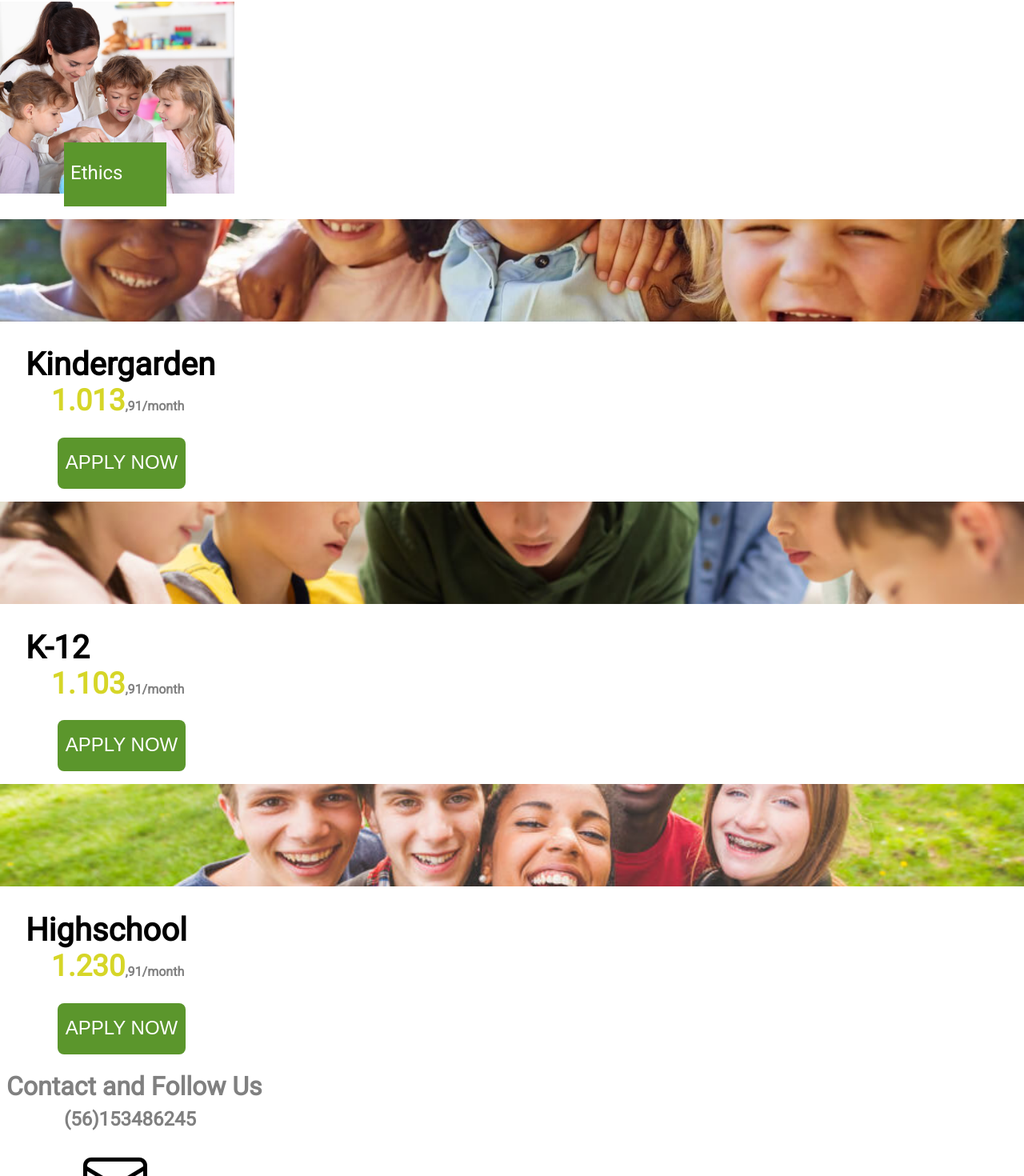
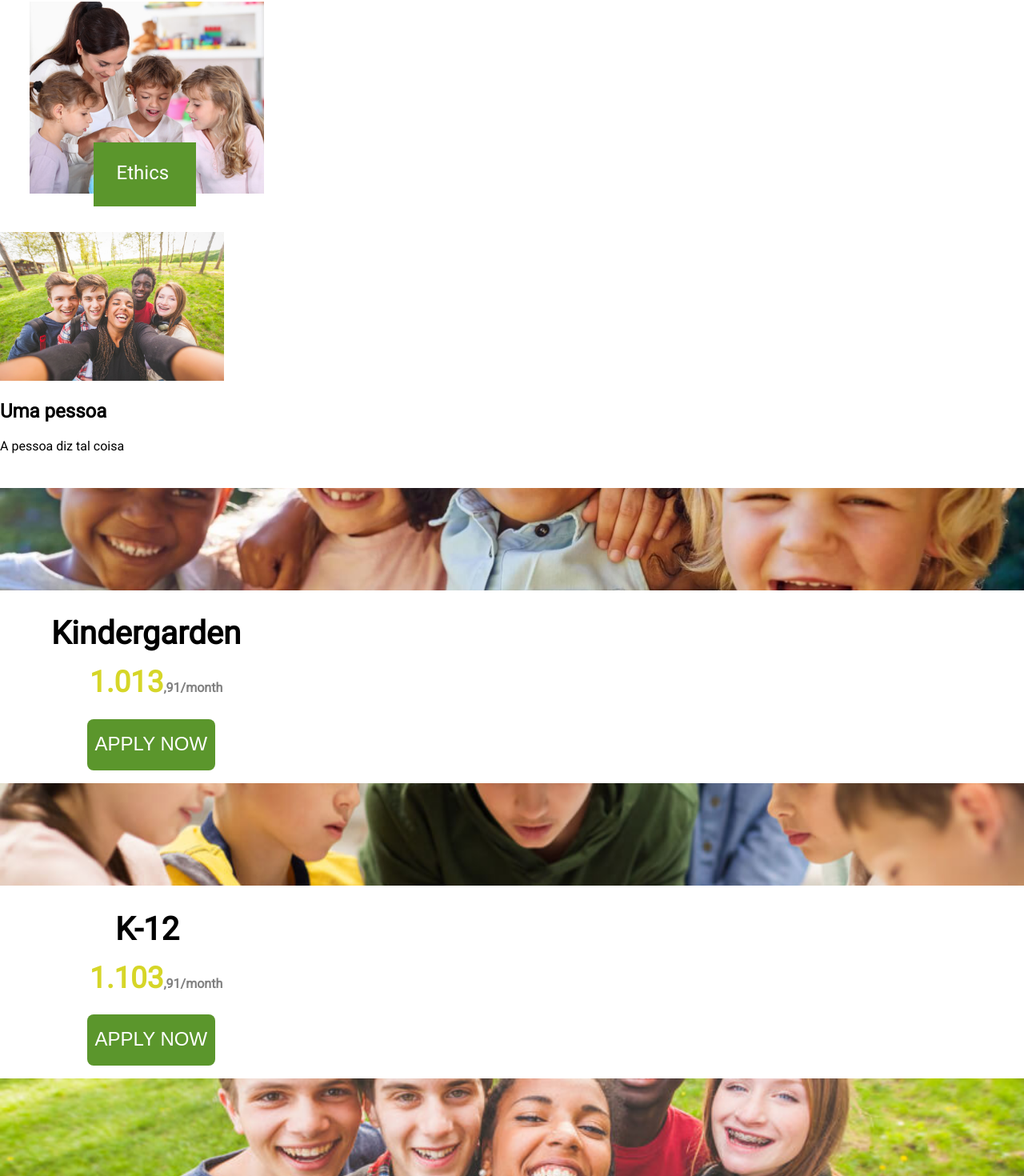
Before and after one commit to poissonfou/School-Site-Concept, a Vue app: page / in a window 1280 px wide. Shown: the part 1284-2754 px from the top of the page at 80% size. Built offline with nearby package versions, Linux system fonts and the light colour scheme.

Commit message:
started working on carousel

```diff
--- a/public/index.html
+++ b/public/index.html
@@ -20,4 +20,5 @@
   <!-- built files will be auto injected -->
 </body>
 
+
 </html>
--- a/src/App.vue
+++ b/src/App.vue
@@ -3,6 +3,7 @@
     <TheHeader />
     <FirstSection />
     <SecondSection />
+    <SliderComponent />
     <ThirdSection />
     <FourthSection />
     <TheFooter />
@@ -16,6 +17,7 @@ import FirstSection from "./components/sections/FirstSection.vue";
 import SecondSection from "./components/sections/SecondSection.vue";
 import ThirdSection from "./components/sections/ThirdSection.vue";
 import FourthSection from "./components/sections/FourthSection.vue";
+import SliderComponent from "./components/sections/SliderComponent.vue";
 
 export default {
   components: {
@@ -25,6 +27,7 @@ export default {
     SecondSection,
     ThirdSection,
     FourthSection,
+    SliderComponent,
   },
 };
 </script>
--- a/src/components/layout/TheFooter.vue
+++ b/src/components/layout/TheFooter.vue
@@ -14,9 +14,8 @@ footer {
 
 p {
   color: white;
-  margin: 0;
-  margin-left: 5rem;
-  margin-bottom: 0.5rem;
-  margin-top: 0.5rem;
+  margin-left: 6.8rem;
+  margin-bottom: 0.3rem;
+  margin-top: 0.6rem;
 }
 </style>
--- a/src/components/sections/FirstSection.vue
+++ b/src/components/sections/FirstSection.vue
@@ -29,6 +29,7 @@ export default {};
 section div {
   width: 18rem;
   margin: 0;
+  margin-left: 2rem;
   padding: 0;
 }
 
@@ -63,6 +64,10 @@ p {
 .text-box {
   width: 17.8rem;
   margin-top: 4rem;
-  margin-left: 0.5rem;
+  margin-left: 2.5rem;
+}
+
+a {
+  color: rgb(56, 187, 56);
 }
 </style>
--- a/src/components/sections/FourthSection.vue
+++ b/src/components/sections/FourthSection.vue
@@ -4,7 +4,7 @@
     <h2>(56)153486245</h2>
     <base-social>
       <a href="#"><i class="bi bi-envelope-at"></i></a>
-      <p>Email</p>
+      <p class="email">Email</p>
     </base-social>
     <base-social>
       <a href="#"><i class="bi bi-instagram"></i></a>
@@ -12,15 +12,15 @@
     </base-social>
     <base-social>
       <a href="#"><i class="bi bi-facebook"></i></a>
-      <p>Facebook</p>
+      <p class="facebook">Facebook</p>
     </base-social>
     <base-social>
       <a href="#"><i class="bi bi-twitter"></i></a>
-      <p>Twitter</p>
+      <p class="twitter">Twitter</p>
     </base-social>
     <base-social>
       <a href="#"><i class="bi bi-tiktok"></i></a>
-      <p>Tik Tok</p>
+      <p class="tiktok">Tik Tok</p>
     </base-social>
   </div>
 </template>
@@ -36,29 +36,45 @@ export default {
 <style scoped>
 h1 {
   color: gray;
-  margin-left: 0.5rem;
+  margin-left: 1.5rem;
   margin-bottom: 0;
 }
 
 h2 {
   color: gray;
-  margin-left: 5rem;
+  margin-left: 6rem;
   margin-top: 0.5rem;
 }
 
 i {
   font-size: 5rem;
   margin-bottom: 0;
-  margin-left: 6.5rem;
+  margin-left: 9rem;
 }
 
 p {
   font-size: 1.8rem;
   margin-top: 0;
-  margin-left: 5rem;
+  margin-left: 7.3rem;
 }
 
 a {
   color: black;
 }
+
+.email {
+  margin-left: 9.3rem;
+}
+
+.facebook {
+  margin-left: 7.6rem;
+}
+
+.twitter {
+  margin-left: 8.5rem;
+}
+
+.tiktok {
+  margin-left: 8.5rem;
+}
 </style>
--- a/src/components/sections/SecondSection.vue
+++ b/src/components/sections/SecondSection.vue
@@ -3,7 +3,7 @@
     <base-card>
       <img src="../../assets/robotics.jpg" alt="" />
       <template v-slot:desc>
-        <a href="">Tecnology</a>
+        <a href="#">Tecnology</a>
       </template>
     </base-card>
     <base-card>
@@ -15,7 +15,7 @@
     <base-card>
       <img src="../../assets/ethics.jpg" alt="" />
       <template v-slot:desc>
-        <a href="#">Ethics</a>
+        <a href="#" class="ethics">Ethics</a>
       </template>
     </base-card>
   </section>
@@ -28,14 +28,23 @@ export default {
   components: {
     BaseCard,
   },
+  methods: {},
 };
 </script>
 
 <style scoped>
+section {
+  margin-left: 2.3rem;
+}
+
 img {
   width: 18.3rem;
   height: 15rem;
   object-fit: cover;
+}
+
+.ethics {
+  margin-left: 1.3rem;
 }
 
 a {
--- /dev/null
+++ b/src/components/sections/SliderComponent.vue
@@ -0,0 +1,118 @@
+<template>
+  <div id="main-div">
+    <ul id="review-list">
+      <li>
+        <div>
+          <img src="../../assets/highschool.jpg" alt="" />
+          <div>
+            <h2>Uma pessoa</h2>
+            <p>A pessoa diz tal coisa</p>
+          </div>
+        </div>
+      </li>
+      <li>
+        <div class="main-div">
+          <img src="../../assets/k-12.jpg" alt="" />
+          <div>
+            <h2>Uma pessoa</h2>
+            <p>A pessoa diz tal coisa</p>
+          </div>
+        </div>
+      </li>
+      <li>
+        <div class="main-div">
+          <img src="../../assets/kindergarden.jpg" alt="" />
+          <div>
+            <h2>Uma pessoa</h2>
+            <p>A pessoa diz tal coisa</p>
+          </div>
+        </div>
+      </li>
+    </ul>
+    <a id="prev" href="#">&#8810;</a>
+    <a id="next" href="#">&#8811;</a>
+  </div>
+</template>
+
+<script>
+export default {
+  data() {
+    return {};
+  },
+  methods: {
+    Slider() {
+      let count = 1;
+      const slider = document.getElementById("main-div");
+      const slideList = document.getElementById("review-list");
+
+      let items = slideList.querySelectorAll("li").length;
+      let sliderWidth = slider.offsetWidth;
+
+      window.addEventListener("resize", function () {
+        sliderWidth = slider.offsetWidth;
+      });
+
+      // let prevSlide = function () {
+      //   if (this.count > 1) {
+      //     this.count = this.count - 2;
+      //     slideList.style.left = "-" + this.count * sliderWidth + "px";
+      //     this.count++;
+      //   } else {
+      //     this.count = items - 1;
+      //     slideList.style.left = "-" + this.count * sliderWidth + "px";
+      //     this.count++;
+      //   }
+
+      let nextSlide = function () {
+        if (count < items) {
+          slideList.style.left = "-" + count * 0.9999 * sliderWidth + "px";
+          count++;
+        }
+        if ((count = items)) {
+          slideList.style.left = "0px";
+          count = 1;
+        }
+      };
+
+      setInterval(function () {
+        nextSlide();
+      }, 2000);
+    },
+  },
+  mounted() {
+    this.Slider();
+  },
+};
+</script>
+
+<style scoped>
+#main-div {
+  position: relative;
+  width: 17.5rem;
+  height: 20rem;
+  margin-top: 2rem;
+  overflow: hidden;
+}
+
+#review-list {
+  position: relative;
+  list-style: none;
+  height: 100%;
+  width: 1000%;
+  padding: 0;
+  margin: 0;
+  transition: all 750ms ease;
+  left: 0;
+}
+
+li {
+  position: relative;
+  height: 100%;
+
+  float: left;
+}
+
+img {
+  width: 17.5rem;
+}
+</style>
--- a/src/components/sections/ThirdSection.vue
+++ b/src/components/sections/ThirdSection.vue
@@ -10,14 +10,14 @@
     <base-card-price>
       <img src="../../assets/k-12.jpg" alt="" />
       <template v-slot:desc>
-        <h1 class="title">K-12</h1>
+        <h1 class="title k-12">K-12</h1>
         <h1 class="price">1.103<span>,91/month</span></h1>
       </template>
     </base-card-price>
     <base-card-price>
       <img src="../../assets/highschool.jpg" alt="" />
       <template v-slot:desc>
-        <h1 class="title">Highschool</h1>
+        <h1 class="title highschool">Highschool</h1>
         <h1 class="price">1.230<span>,91/month</span></h1>
       </template>
     </base-card-price>
@@ -43,14 +43,23 @@ img {
 
 .title {
   font-size: 2.5rem;
-  margin-bottom: 0;
+  margin-bottom: 1rem;
+  margin-left: 2rem;
+}
+
+.k-12 {
+  margin-left: 7rem;
+}
+
+.highschool {
+  margin-left: 3.5rem;
 }
 
 .price {
   font-size: 2.3rem;
   color: rgb(214, 214, 40);
   margin-top: 0;
-  padding-left: 2rem;
+  padding-left: 5rem;
 }
 
 span {
--- a/src/components/ui/BaseButton.vue
+++ b/src/components/ui/BaseButton.vue
@@ -11,7 +11,7 @@ button {
   border: none;
   width: 10rem;
   height: 4rem;
-  margin-left: 4.5rem;
+  margin-left: 6.8rem;
 }
 
 button:hover {
--- a/src/main.js
+++ b/src/main.js
@@ -1,4 +1,5 @@
 import { createApp } from "vue";
+
 import App from "./App.vue";
 
 const app = createApp(App);
```
Also changed, not shown: 1 other file (tests, documents, lock files or other folders).
